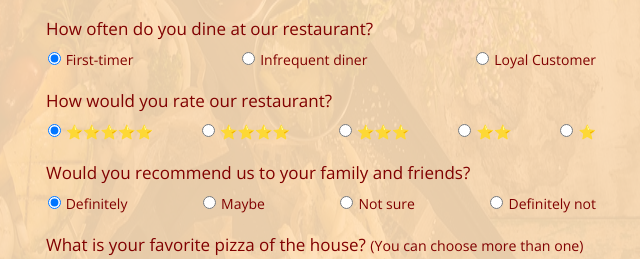
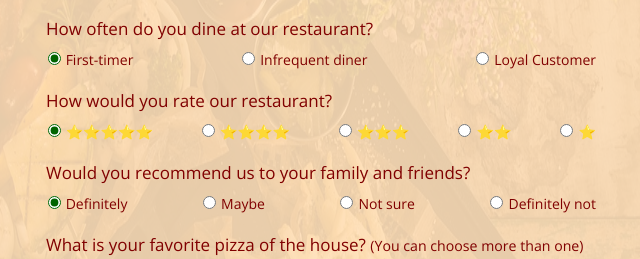
Before and after one commit to ilonaGold/survey-form, a plain HTML site: page index.html in a window 1280 px wide. Shown: the part 512-771 px from the top of the page, 319-959 px from the left. Drawn offline with nearby package versions, Linux system fonts and the light colour scheme.

Commit message:
Update style.css
Add custom style to radio and checkboxes

```diff
--- a/style.css
+++ b/style.css
@@ -85,6 +85,11 @@ input[type="number"] {
   padding-left: 0.5rem;
 }
 
+input[type="radio"],
+input[type="checkbox"] {
+  accent-color: #006400;
+}
+
 label input {
   margin: 0.15rem;
 }
```
